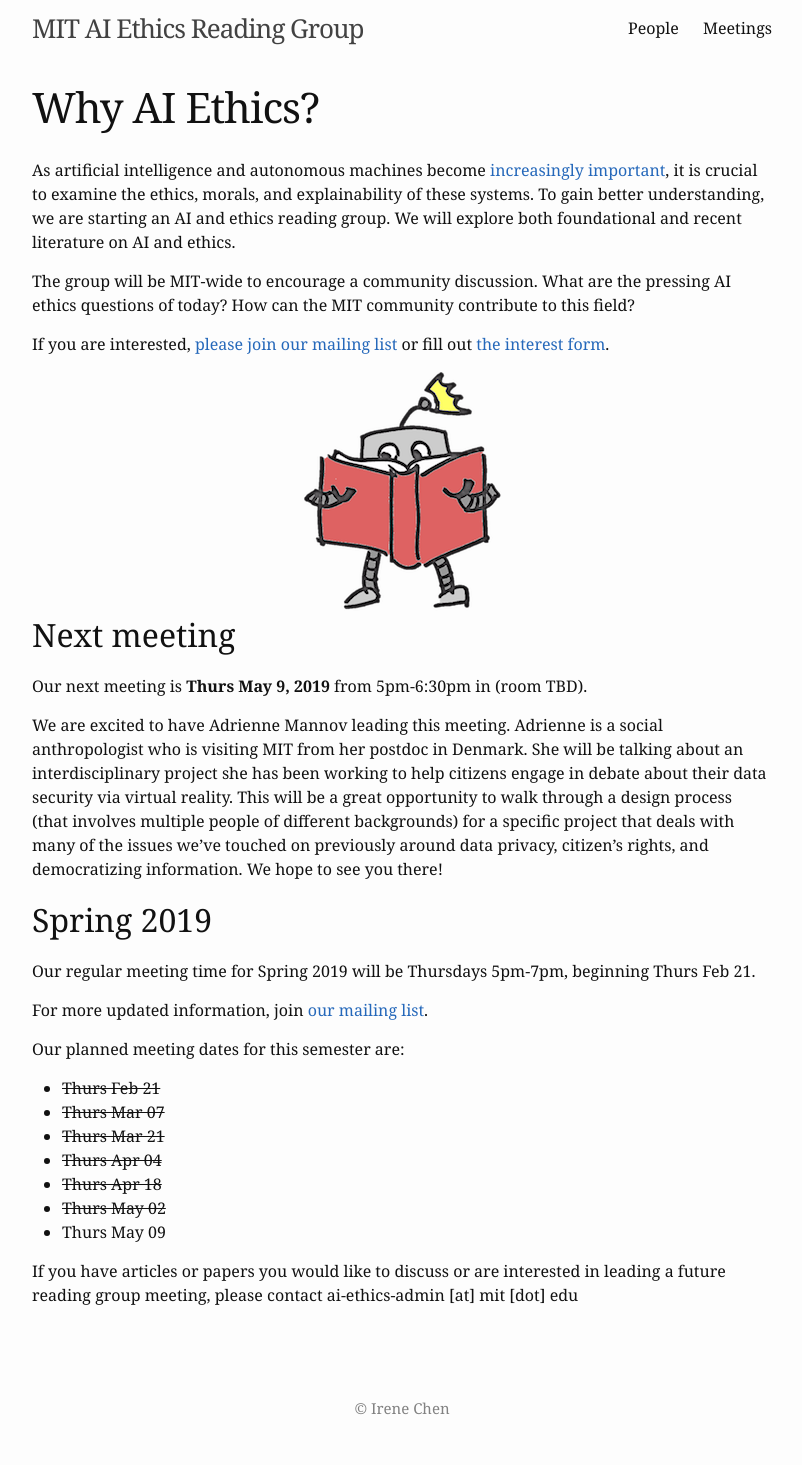
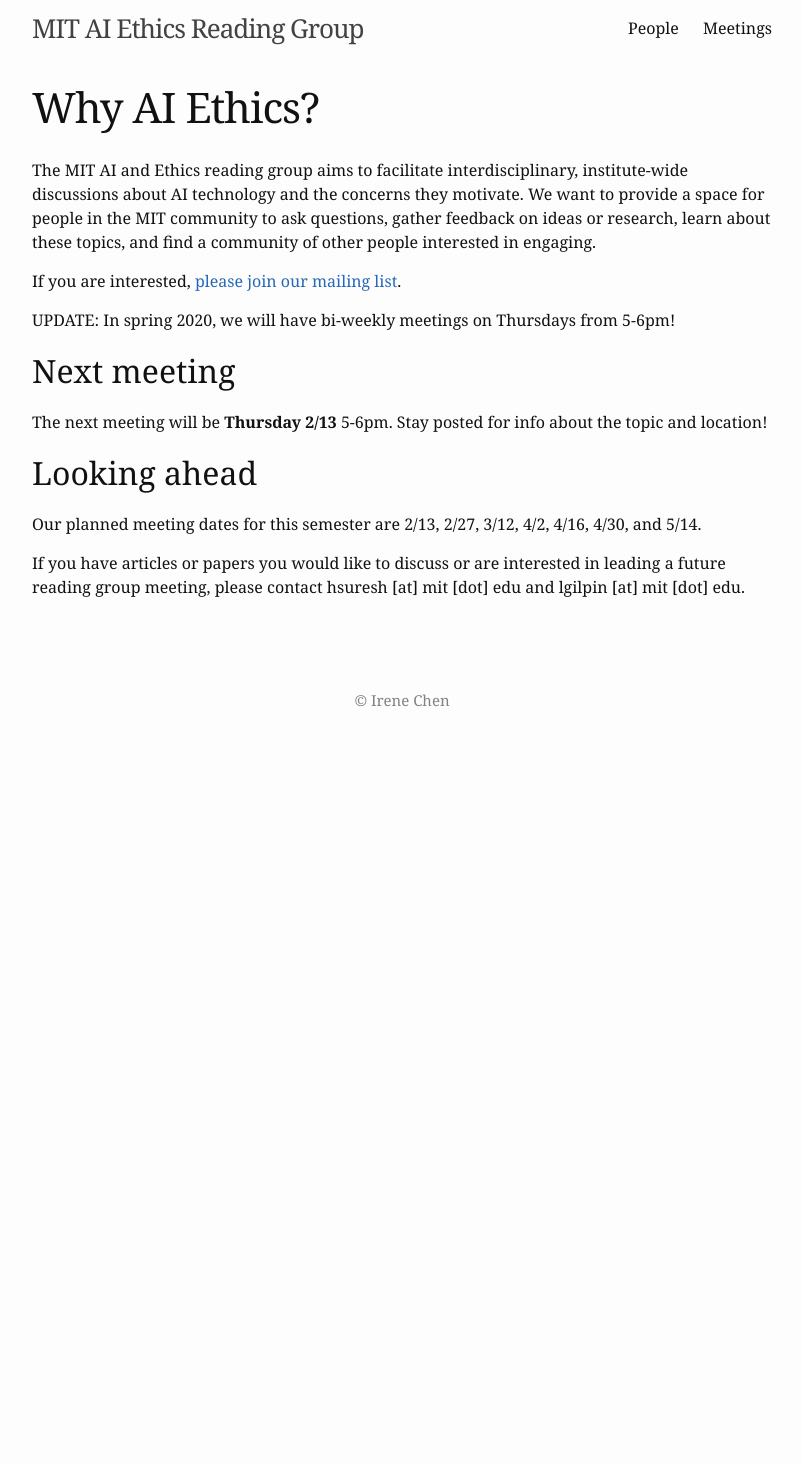
Before and after one commit to mitaiethics/mitaiethics.github.io, a Jekyll site: the page built from info.md, in a window 1280 px wide. Shown: the whole page, without its empty margins (238-1040 px from the left). Built offline with Jekyll 4.4.1, drawn with Linux system fonts in a browser that asks for light colours; after the commit the page ends 900 px from its top, so only the background shows below that.

Commit message:
Update info.md

```diff
--- a/info.md
+++ b/info.md
@@ -2,40 +2,21 @@
 layout: page
 title: "Why AI Ethics?"
 permalink: /
-image: "/assets/robot_color.png"
 ---
-As artificial intelligence and autonomous machines become [increasingly important](http://news.mit.edu/2018/mit-reshapes-itself-stephen-schwarzman-college-of-computing-1015), it is crucial to examine the ethics, morals, and explainability of these systems.  To gain better understanding, we are starting an AI and ethics reading group. We will explore both foundational and recent literature on AI and ethics.
 
-The group will be MIT-wide to encourage a community discussion. What are the pressing AI ethics questions of today? How can the MIT community contribute to this field?
+The MIT AI and Ethics reading group aims to facilitate interdisciplinary, institute-wide discussions about AI technology and the concerns they motivate. We want to provide a space for people in the MIT community to ask questions, gather feedback on ideas or research, learn about these topics, and find a community of other people interested in engaging.
 
-If you are interested, [please join our mailing list](https://groups.mit.edu/webmoira/list/ai-ethics) or fill out [the interest form](https://goo.gl/forms/I4H4XFC7gmcci8Ys2).
+If you are interested, [please join our mailing list](https://groups.mit.edu/webmoira/list/ai-ethics).
 
-<center>
-	<img src="/assets/robot_color.png">
-</center>
-
+UPDATE: In spring 2020, we will have bi-weekly meetings on Thursdays from 5-6pm!
 
 
 ## Next meeting
 
-Our next meeting is **Thurs May 9, 2019** from 5pm-6:30pm in (room TBD).
+The next meeting will be **Thursday 2/13** 5-6pm. Stay posted for info about the topic and location!
 
-We are excited to have Adrienne Mannov leading this meeting. Adrienne is a social anthropologist who is visiting MIT from her postdoc in Denmark. She will be talking about an interdisciplinary project she has been working to help citizens engage in debate about their data security via virtual reality. This will be a great opportunity to walk through a design process (that involves multiple people of different backgrounds) for a specific project that deals with many of the issues we've touched on previously around data privacy, citizen's rights, and democratizing information.  We hope to see you there!
+## Looking ahead
 
+Our planned meeting dates for this semester are 2/13, 2/27, 3/12, 4/2, 4/16, 4/30, and 5/14.
 
-## Spring 2019
-
-Our regular meeting time for Spring 2019 will be Thursdays 5pm-7pm, beginning Thurs Feb 21.
-
-For more updated information, join [our mailing list](https://groups.mit.edu/webmoira/list/ai-ethics).
-
-Our planned meeting dates for this semester are:
- - ~~Thurs Feb 21~~
- - ~~Thurs Mar 07~~
- - ~~Thurs Mar 21~~
- - ~~Thurs Apr 04~~
- - ~~Thurs Apr 18~~
- - ~~Thurs May 02~~
- - Thurs May 09
-
-If you have articles or papers you would like to discuss or are interested in leading a future reading group meeting, please contact ai-ethics-admin [at] mit [dot] edu
+If you have articles or papers you would like to discuss or are interested in leading a future reading group meeting, please contact hsuresh [at] mit [dot] edu and lgilpin [at] mit [dot] edu.
```
